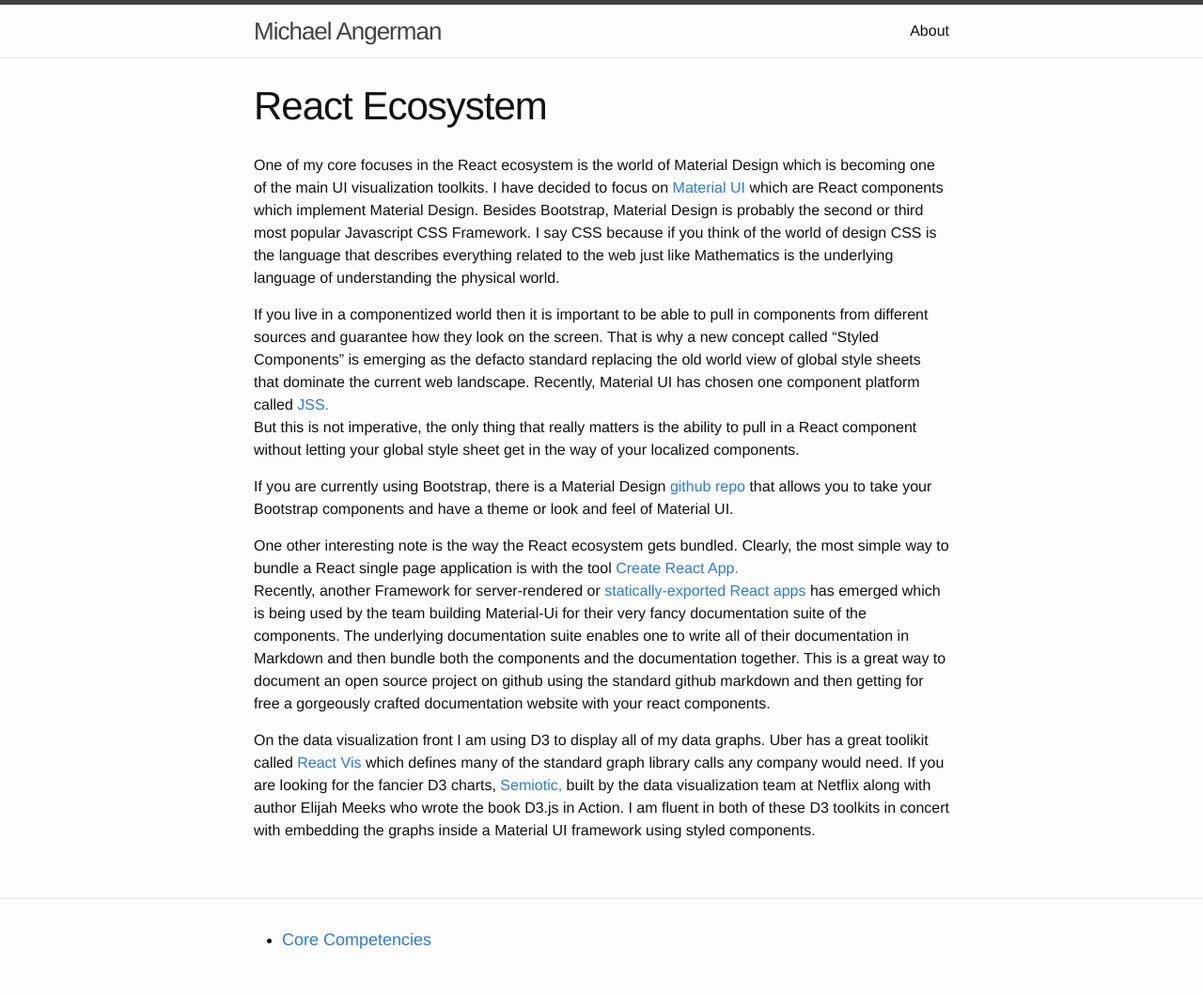
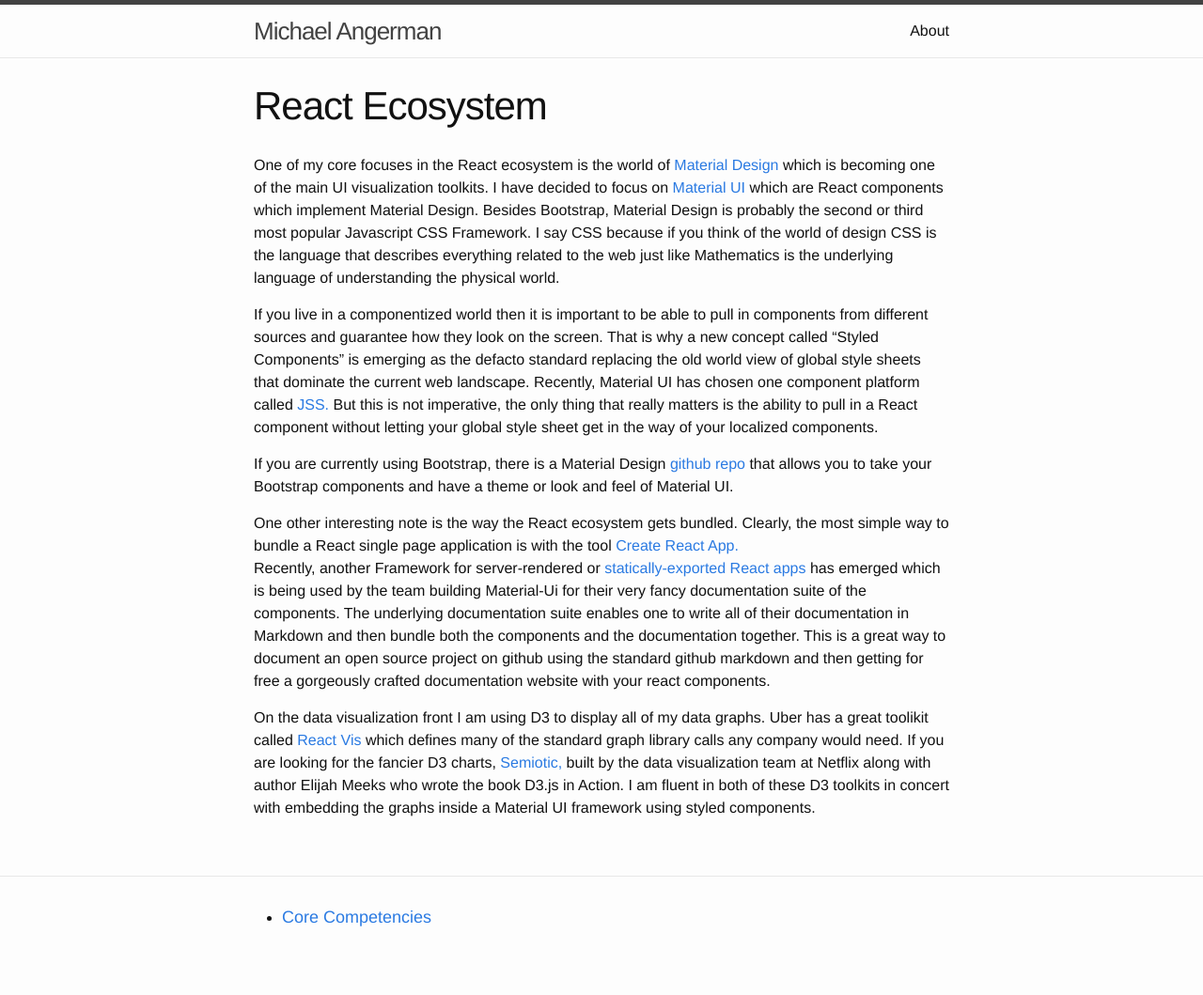
Before and after one commit to angermanmichael/link16, a Jekyll site: the page built from _posts/2017-11-01-re.md, in a window 1280 px wide. Shown: the whole page at 94% size. Built offline with Jekyll 4.4.1, drawn with Linux system fonts in a browser that asks for light colours; after the commit the page ends 1035 px from its top, so only the background shows below that; part of the change alters nothing that is shown.

```diff
--- a/_posts/2017-11-01-re.md
+++ b/_posts/2017-11-01-re.md
@@ -6,7 +6,9 @@ categories: react
 
 
 
-One of my core focuses in the React ecosystem is the world of Material Design which is becoming one of the main UI visualization toolkits.  I have decided to focus on
+One of my core focuses in the React ecosystem is the world of
+[Material Design](https://material.io/guidelines/)
+which is becoming one of the main UI visualization toolkits.  I have decided to focus on
 [Material UI](https://material-ui-next.com/)
 which are React components which implement Material Design.  Besides Bootstrap, Material Design is probably the second or third most popular Javascript CSS Framework.  I say CSS because if you think of the world of design CSS is the language that describes everything related to the web just like Mathematics is the underlying language of understanding the physical world.
 
```
